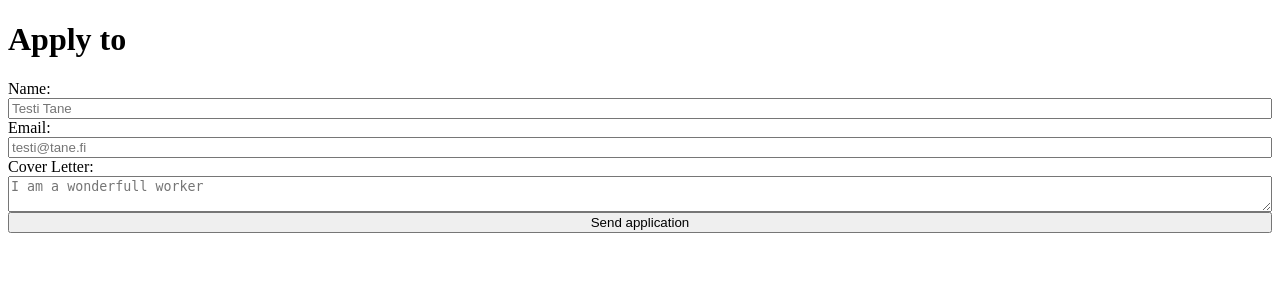
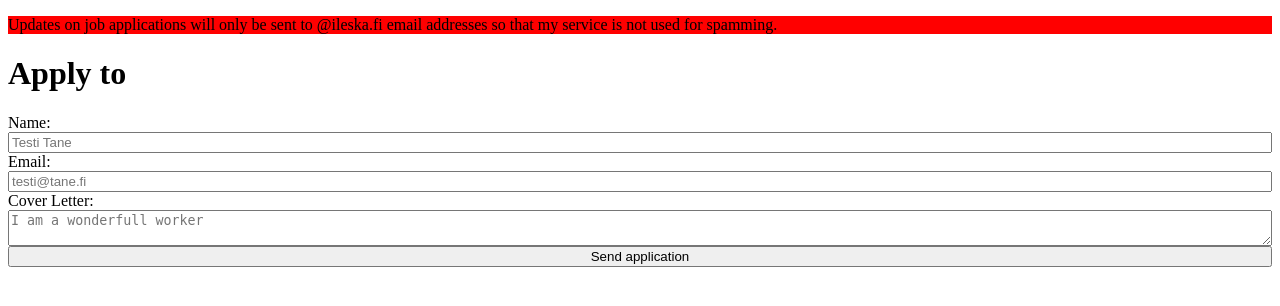
Before and after one commit to ileskanRepot/jobsWebsite, a FastAPI app: template templates/sendApplication.html in a window 1280 px wide. Shown: the part 38-344 px from the top of the page. Run offline with FastAPI, Linux system fonts and the light colour scheme; the template is opened without the code that fills it, so the values that code supplies are empty; parts of the project's set-up code (start-up, migrations or seed data) failed here and were passed over.

Commit message:
Add waring text

```diff
--- a/templates/sendApplication.html
+++ b/templates/sendApplication.html
@@ -7,6 +7,10 @@
   </head>
   <body>
     {% include "header.html" %}
+    <p style="background-color: red">
+      Updates on job applications will only be sent to @ileska.fi email
+      addresses so that my service is not used for spamming.
+    </p>
     <h1>Apply to {{ job["title"] }}</h1>
     <p>{{ job["desc"] }}</p>
     <form method="POST">
```
